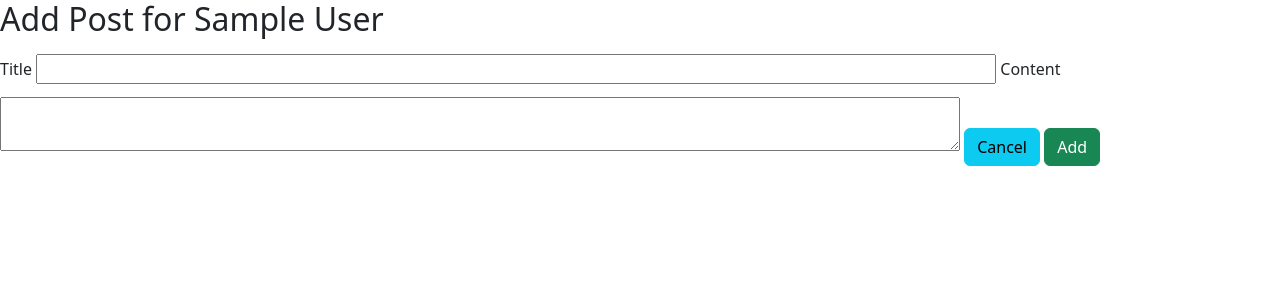
After one commit to samuelmyung/flask-blogly, a Flask app: page /users/1/posts/new in a window 1280 px wide. The commit adds this page. Shown: the top 300 px of the page. Run offline with Flask 3, Linux system fonts and the light colour scheme; tables that the repository leaves empty hold one stand-in row (values such as "Sample post").

Commit message:
Started working on part 2

```diff
--- a/app.py
+++ b/app.py
@@ -25,7 +25,7 @@ def redirect_home():
 def show_users():
     """Shows users page"""
 
-    user_list = User.query.all().order_by('last_name', 'first_name')
+    user_list = User.query.order_by('last_name', 'first_name').all()
     return render_template('users.html', users=user_list)
 
 
@@ -91,3 +91,10 @@ def delete_user(user_id):
     db.session.commit()
 
     return redirect('/users')
+
+@app.get('/users/<int:user_id>/posts/new')
+def show_add_post_page(user_id):
+    """Shows add post page"""
+
+    user = User.query.get_or_404(user_id)
+    return render_template('addPost.html', user = user)
--- /dev/null
+++ b/templates/addPost.html
@@ -0,0 +1,29 @@
+{% extends 'base.html' %}
+
+{% block title %} Add Post {% endblock %}
+
+{% block content %}
+<h2 class=mb-3>Add Post for {{ user.first_name }} {{ user.last_name }}</h2>
+
+<form method="POST">
+  <label for="title" class=mb-3>Title</label>
+  <input type="text" name="title" id="title" class="w-75">
+
+  <label for="content" class=mb-3>Content</label>
+  <textarea type="text" name="content" id="title" class="w-75 h-25"></textarea>
+
+  <input
+    type="submit"
+    class="btn btn-info"
+    formaction="/users/{{ user.id }}"
+    formmethod="GET"
+    value="Cancel">
+  <input
+    type="submit"
+    class="btn btn-success"
+    formaction="/users/{{ user.id }}/posts/new"
+    formmethod="POST"
+    value="Add">
+</form>
+
+{% endblock %}
```
Also changed, not shown: models.py (+23 -18 lines), templates/userPage.html (+13 -9 lines).
